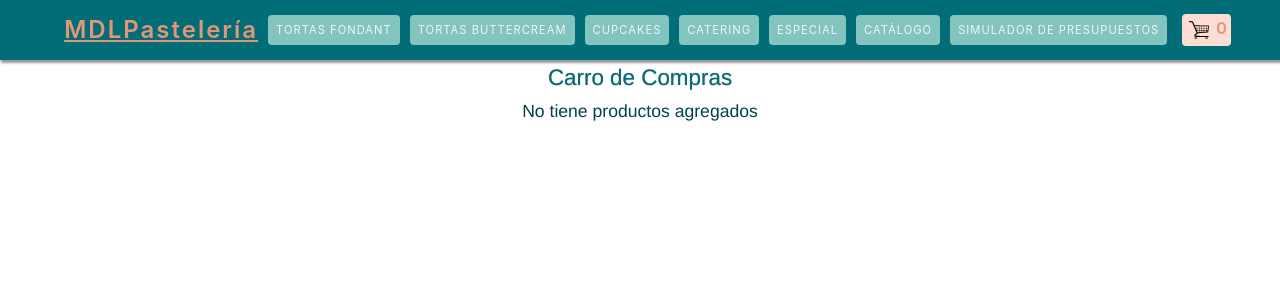
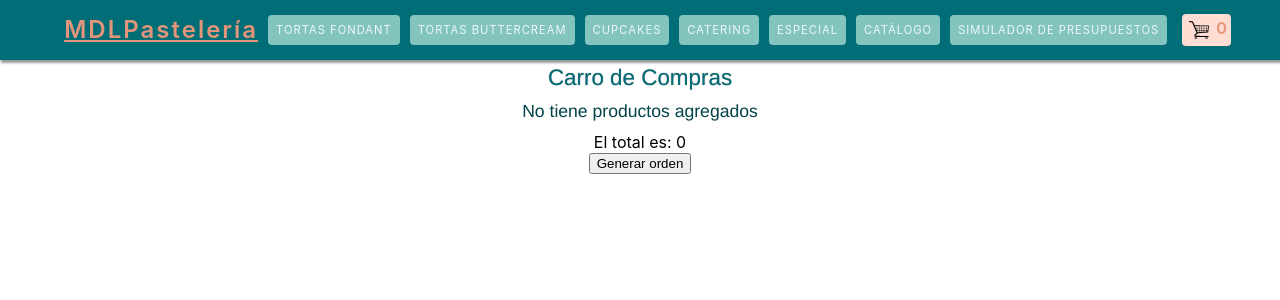
Before and after one commit to AntoniDB/Proyecto-React, a React (Create React App) app: page /Carrito in a window 1280 px wide. Shown: the top 300 px of the page. Built offline with nearby package versions, Linux system fonts and the light colour scheme.

Commit message:
generar orden y notificacion

```diff
--- a/src/components/CarListContainer/CarListContainer.js
+++ b/src/components/CarListContainer/CarListContainer.js
@@ -2,14 +2,78 @@ import CartContexto from '../../context/CartContext/CartContext'
 import ItemCart from '../ItemCart/ItemCart'
 import {useState, useContext} from 'react'
 
+
+import {useNotificacion} from '../Notification/Notification'
+import {addDoc, collection, writeBatch, getDocs, query, where, documentId} from 'firebase/firestore'
+import {db} from '../Services/Firebase/index'
+
 const CarListContainer = () =>{
 
-    const {cart} = useContext(CartContexto)
+    const {cart, obtenerTotal, limpiarCarro} = useContext(CartContexto)
+    const [cargando, setCargando] = useState(false)
+    const total = obtenerTotal()
+    const setNotificacion = useNotificacion()
+
+
+    const generaOrden = () =>{
+      setCargando(true)
+      const listaOrden = {
+          Comprador: {
+              Nombre: 'Antonio',
+              Email: 'antonidb182@gmail.com',
+              Telefono: '98465126',
+              Direccion: 'No se cual 1920'
+          },
+          Items: cart,
+          total: total
+      }
+
+      const batch = writeBatch(db)
+      const sinStock = []
+      const idsReque = cart.map(response => response.id) ///solo devuelve un campo de cart, en este caso id
+      const coleccionCatalogo = collection(db, 'Catalogo')
+
+      getDocs(query(coleccionCatalogo, where(documentId(), 'in', idsReque)))
+        .then(response => {
+          response.docs.forEach(doc =>{
+            const dataCat = doc.data()
+
+            const catal = cart.find(car => car.id === doc.id) ///find devuelve todo lo que coincida con ID
+            const catalCant = catal.cantidad
+
+            if(dataCat.Stock >= catalCant){
+              batch.update(doc.ref,{Stock: dataCat.Stock - catalCant})
+            }else {sinStock.push({id:doc.id, ...dataCat})}
+          })
+        }).then(()=>{
+          if(sinStock.length === 0){
+              const coleccionRef = collection(db, 'Ordenes')
+              return addDoc(coleccionRef, listaOrden)
+          }else{
+            return Promise.reject({type: 'Sin_Stock', productos: sinStock})
+          }
+        }).then(({id}) =>{
+          batch.commit()
+          limpiarCarro()
+          setNotificacion('succes',`Se generó su orden correctamente, el ID de orden es ${id}`,3)
+          console.log(id)
+        }).catch(error=>{
+          if(error.type === 'Sin_Stock'){
+            setNotificacion('error',`Producto sin Stock`)
+          }else{console.log(error)}
+        }).finally(()=>{setCargando(false)})
+    }
+
+    if(cargando){
+      return <h2>Se está generando su orden</h2>
+    }
 
     return(
         <>
         <div className="detalle-tit">Carro de Compras</div>
           {cart.length != '' ? cart.map(prod => <ItemCart key={prod.id} {...prod}/>) : <div className="cartMensaje">No tiene productos agregados</div>}
+        <div>El total es: {total}</div>
+        <button onClick={generaOrden}>Generar orden</button>
         </>
     )
 }
--- a/src/context/CartContext/CartContext.js
+++ b/src/context/CartContext/CartContext.js
@@ -22,6 +22,16 @@ export const CarProvider = ({children}) =>{
         return cantidadTotalCart
     }
 
+    const obtenerTotal = () =>{
+        let totalCart = 0
+        cart.forEach(response =>{totalCart += response.cantidad * response.Precio})
+        return totalCart
+    }
+
+    const limpiarCarro = () =>{
+        setCart([])
+    }
+
     const buscaProducto = (productoParaBuscar) =>{
         const productoEncontrado = cart.find(response => response.id === productoParaBuscar)
         let avisoProductoEncontrado = ''
@@ -31,7 +41,7 @@ export const CarProvider = ({children}) =>{
 
 
     return(
-        <CartContexto.Provider value={{cart, agregaProducto, eliminProducto, obtenerCartCantidad }}>
+        <CartContexto.Provider value={{cart, agregaProducto, eliminProducto, obtenerCartCantidad, obtenerTotal, limpiarCarro}}>
             {children}
         </CartContexto.Provider>
     )
```
